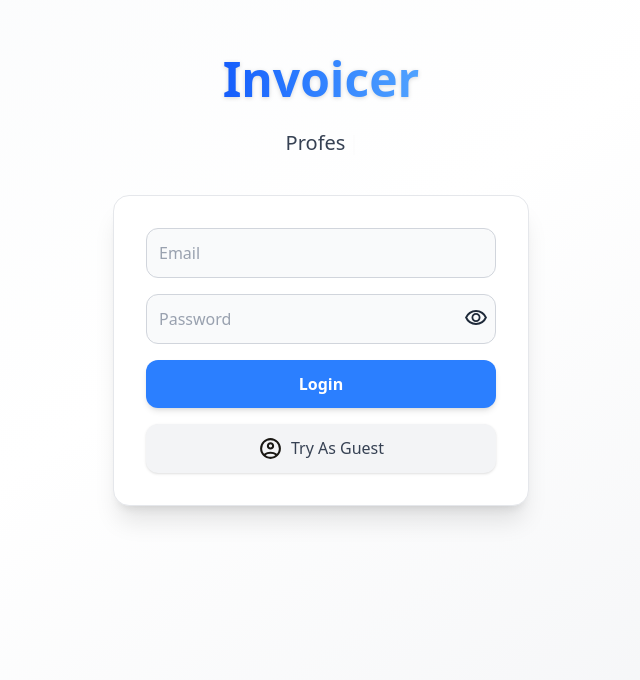
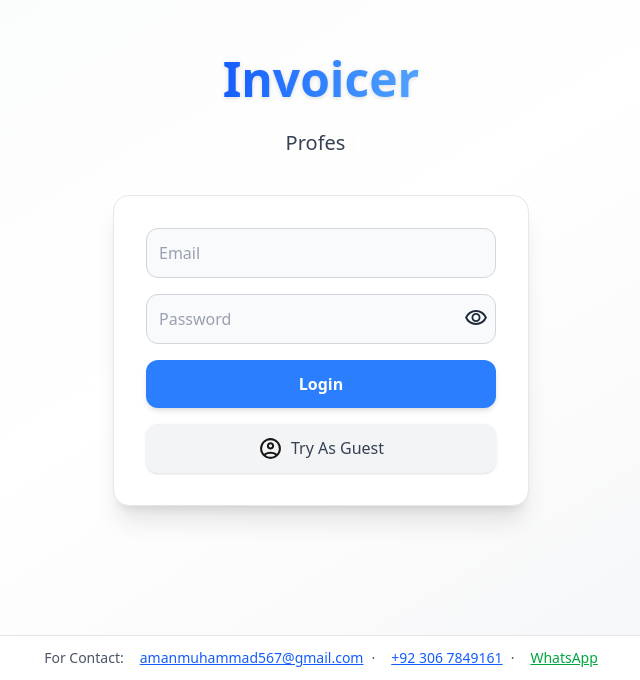
Before and after one commit to muhammad-aman-dev/Invoicer-FullStack, a Next.js app: page /login in a window 1280 px wide. Shown: the part 120-800 px from the top of the page, without its empty margins (319-959 px from the left). Built offline with nearby package versions, Linux system fonts and the light colour scheme.

Commit message:
Some Changes

```diff
--- a/app/login/page.js
+++ b/app/login/page.js
@@ -60,7 +60,7 @@ const Page = () => {
   }
 
   return (
-    <div className="flex h-screen items-center justify-center bg-gradient-to-br from-gray-50 via-white to-gray-100 flex-col w-full gap-6 px-4">
+    <div className="flex h-screen relative items-center justify-center bg-gradient-to-br from-gray-50 via-white to-gray-100 flex-col w-full gap-6 px-4">
       <h1 className="text-4xl sm:text-5xl font-extrabold bg-gradient-to-r from-blue-600 to-blue-400 bg-clip-text text-transparent drop-shadow-sm">
         Invoicer
       </h1>
@@ -80,13 +80,39 @@ const Page = () => {
           deleteSpeed={50}
         />
       </h2>
+      <div className="footer fixed bottom-0 left-0 w-full bg-white border-t border-gray-200 shadow-md py-3 px-4 flex flex-wrap gap-2 items-center justify-center text-sm text-gray-600 z-50">
+  <span>For Contact:</span>
+  <a
+    href="mailto:amanmuhammad567@gmail.com"
+    className="ml-2 text-blue-600 hover:text-blue-800 underline transition"
+  >
+    amanmuhammad567@gmail.com
+  </a>
+  <span>·</span>
+  <a
+    href="tel:+923067849161"
+    className="ml-2 text-blue-600 hover:text-blue-800 underline transition"
+  >
+    +92 306 7849161
+  </a>
+
+  <span>·</span>
+  <a
+    href="https://wa.me/923067849161"
+    target="_blank"
+    rel="noopener noreferrer"
+    className="ml-2 text-green-600 hover:text-green-800 underline transition"
+  >
+    WhatsApp
+  </a>
+</div>
       <div className="bg-white border border-gray-200 p-6 sm:p-8 rounded-2xl shadow-xl w-full sm:w-1/2 lg:w-1/3 flex flex-col gap-4">
         <input
           type="email"
           placeholder="Email"
           value={email}
           onChange={(e) => setemail(e.target.value)}
-          className="border border-gray-300 bg-gray-50 text-gray-900 placeholder-gray-400 focus:ring-2 focus:ring-blue-400 focus:border-blue-400 p-3 rounded-xl transition"
+          className="border border-gray-300 bg-gray-50 text-gray-900 placeholder-gray-400 focus:ring-2 focus:ring-blue-400 focus:border-blue-400 focus:outline-none p-3 rounded-xl transition"
         />
         <div className='w-full relative'>
           <Image src={showPass?'/notview.svg':'/view.svg'} className='absolute cursor-pointer right-2 top-3' height={24} width={24} alt='Show Password Image' onClick={handleshowPass}/>
@@ -95,7 +121,7 @@ const Page = () => {
           placeholder="Password"
           value={password}
           onChange={(e) => setpassword(e.target.value)}
-          className="border w-full border-gray-300 bg-gray-50 text-gray-900 placeholder-gray-400 focus:ring-2 focus:ring-blue-400 focus:border-blue-400 p-3 rounded-xl transition"
+          className="border w-full border-gray-300 bg-gray-50 text-gray-900 placeholder-gray-400 focus:ring-2 focus:ring-blue-400 focus:border-blue-400 focus:outline-none p-3 rounded-xl transition"
         />
         </div>
         <button
```
